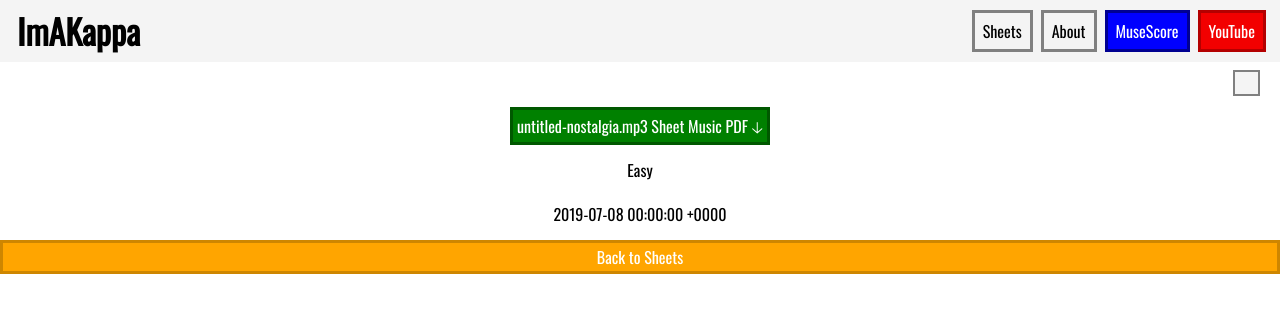
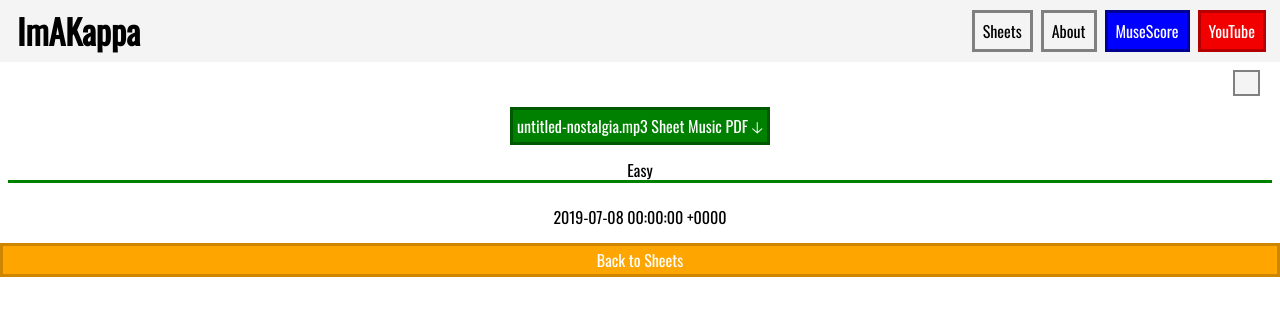
Before and after one commit to ImAKappa/imakappaJekyllOld, a Jekyll site: the page built from sheet-music/_posts/2019-07-08-untitled-nostalgia.md, in a window 1280 px wide and 900 px high. Shown: the top 316 px of the window. Built offline with Jekyll 4.4.1, drawn with Linux system fonts in a browser that asks for light colours.

Commit message:
NOW diff colour is fixed

```diff
--- a/_layouts/sheets-layout.html
+++ b/_layouts/sheets-layout.html
@@ -13,7 +13,7 @@ layout: yaboi
     {% unless page.muse-link == "#" %}
     <p><a class="btn btn-muse" href="{{ page.muse-link }}" target="_blank">Listen at Musescore</a></p>
     {% endunless %}
-    <p class="difficulty {{ page.difficulty }}">{{ page.difficulty }}</p>
+    <p class="difficulty {{ page.difficulty | downcase }}">{{ page.difficulty }}</p>
     <p>{{ page.date }}</p>
     <a class="btn btn-return" href="/sheets/">Back to Sheets</a>
   </section>
```
